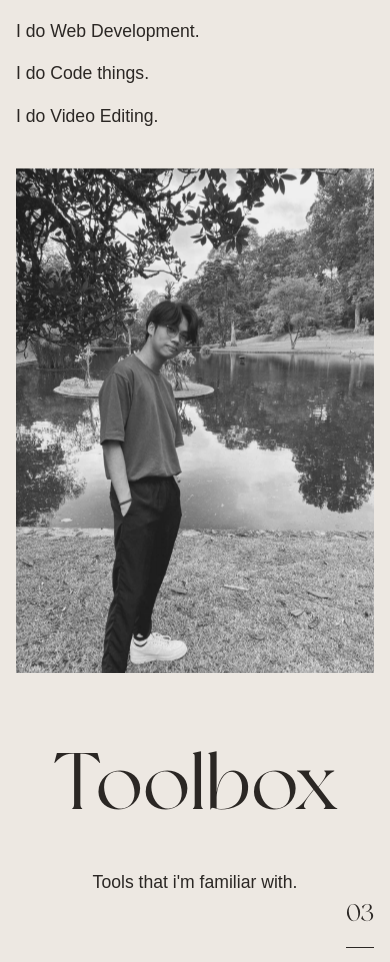
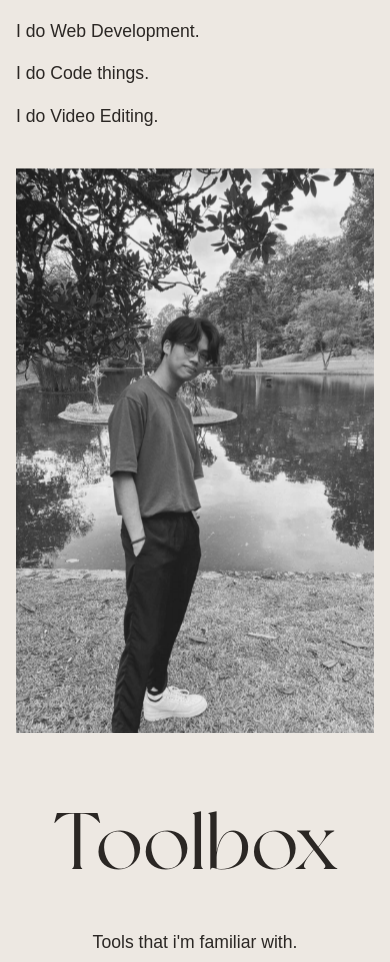
Before and after one commit to MarHansen/martinohansen.com, a React (Vite) app: page /about in a window 390 px wide. Shown: the part 940-1902 px from the top of the page. Built offline with nearby package versions, Linux system fonts and the light colour scheme; a web font is replaced by a local one.

Commit message:
fixing about

```diff
--- a/src/components/sections/about.tsx
+++ b/src/components/sections/about.tsx
@@ -130,6 +130,7 @@ function About() {
             </div>
           </div>
 
+          <div className="overflow-clip">
             <motion.img
               draggable={false}
               ref={ref}
@@ -137,7 +138,7 @@ function About() {
               animate={inView ? "visible" : "hidden"}
               variants={variants}
               transition={{
-              duration: 0.15,
+                duration: 1,
                 delay: 0.01,
                 ease: [0.16, 1, 0.3, 1],
               }}
@@ -145,12 +146,19 @@ function About() {
                 y: isSmall ? 0 : yScroll,
                 transition: "all 0.5s cubic-bezier(0.16, 1, 0.3, 1)",
               }}
-            whileHover={isMobile ? {} : { scale: 0.9, rotate: -10 }}
+              whileHover={
+                isMobile
+                  ? {}
+                  : {
+                      scale: 1.05,
+                    }
+              }
               whileTap={isMobile ? {} : "hover"}
               src="/about/profile-pic.webp"
-            className="object-contain max-w-[25rem] lg:max-w-[30rem] md:mt-0 mt-5 transition-all duration-700 ease-in-out filter grayscale hover:filter-none"
+              className="object-cover max-w-[25rem] lg:max-w-[30rem] md:mt-0 mt-5 transition-all duration-700 ease-in-out filter grayscale hover:filter-none"
               alt=""
             />
+          </div>
         </div>
       </section>
     </>
--- a/src/components/sections/projects.tsx
+++ b/src/components/sections/projects.tsx
@@ -109,7 +109,7 @@ function Projects() {
               A platform to share and find music samples.
             </p>
             <img
-              className="absolute group-hover:opacity-0 transition-opacity duration-700"
+              className="absolute group-hover:opacity-0 transition-opacity duration-700 z-10"
               src="/porto/tunema2.webp"
               alt=""
             />
@@ -141,12 +141,18 @@ function Projects() {
             <p className="font-body text-[1rem] text-center py-5">
               Journaling application for mental health issues.
             </p>
+
             <img
-              className="absolute group-hover:opacity-0 transition-opacity duration-700 object-cover w-fit"
+              className="absolute  group-hover:opacity-0 transition-opacity duration-700 object-cover w-fit z-40"
               src="/porto/serene2.webp"
               alt=""
             />
-            <img src="/porto/serene.webp" alt="" />
+            <img
+              className="relative transition-opacity duration-700 object-cover w-fit"
+              src="/porto/serene.webp"
+              alt=""
+            />
+
             <p className="font-body text-[1rem] text-center pt-5">
               UI Designer
             </p>
@@ -205,7 +211,7 @@ function Projects() {
               Virtual travel application.
             </p>
             <img
-              className="absolute group-hover:opacity-0 transition-opacity duration-700 object-cover w-fit xl:max-w-[494px]"
+              className="absolute group-hover:opacity-0 transition-opacity duration-700 object-cover w-fit xl:max-w-[494px] z-10"
               src="/porto/yutrav.webp"
               alt=""
             />
```
Lines whose indentation alone changed are shown as unchanged.
